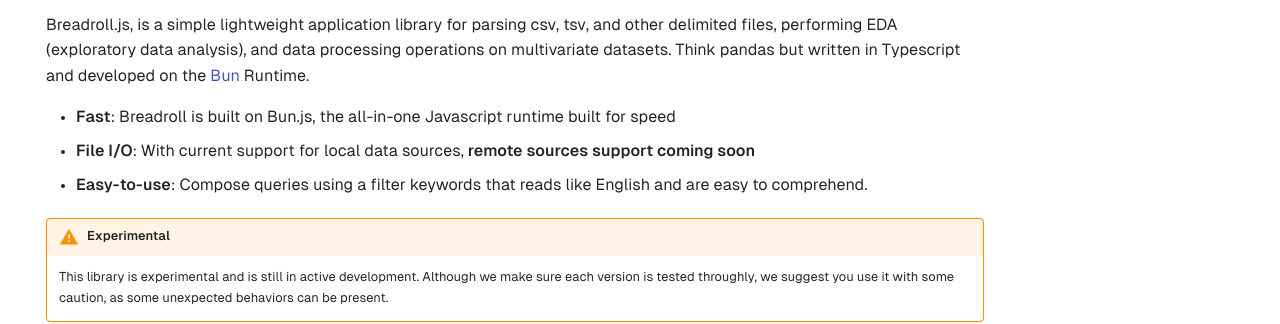
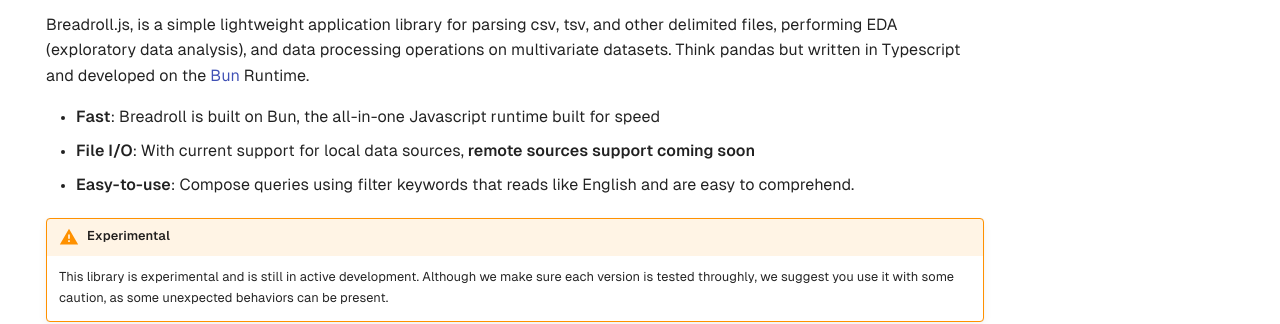
Before and after one commit to devsgnr/breadroll, an MkDocs documentation site: the page built from docs/docs/index.md, in a window 1280 px wide and 900 px high. Shown: the part 430-754 px from the top of the window. Built offline with MkDocs 1.6.1 and Material for MkDocs 9.7.7, drawn with Linux system fonts in a browser that asks for light colours; comment, search, counter and statistics services are not loaded.

```diff
--- a/docs/docs/index.md
+++ b/docs/docs/index.md
@@ -11,9 +11,9 @@ hide:
 
 Breadroll.js, is a simple lightweight application library for parsing csv, tsv, and other delimited files, performing EDA (exploratory data analysis), and data processing operations on multivariate datasets. Think pandas but written in Typescript and developed on the [Bun](https://bun.sh) Runtime.
 
-- **Fast**: Breadroll is built on Bun.js, the all-in-one Javascript runtime built for speed
+- **Fast**: Breadroll is built on Bun, the all-in-one Javascript runtime built for speed
 - **File I/O**: With current support for local data sources, **remote sources support coming soon**
-- **Easy-to-use**: Compose queries using a filter keywords that reads like English and are easy to comprehend.
+- **Easy-to-use**: Compose queries using filter keywords that reads like English and are easy to comprehend.
 
 
 !!! warning "Experimental"
```
Also changed, not shown: docs/docs/reference/Dataframe/filter.md (+1 -1 lines), README.md.
